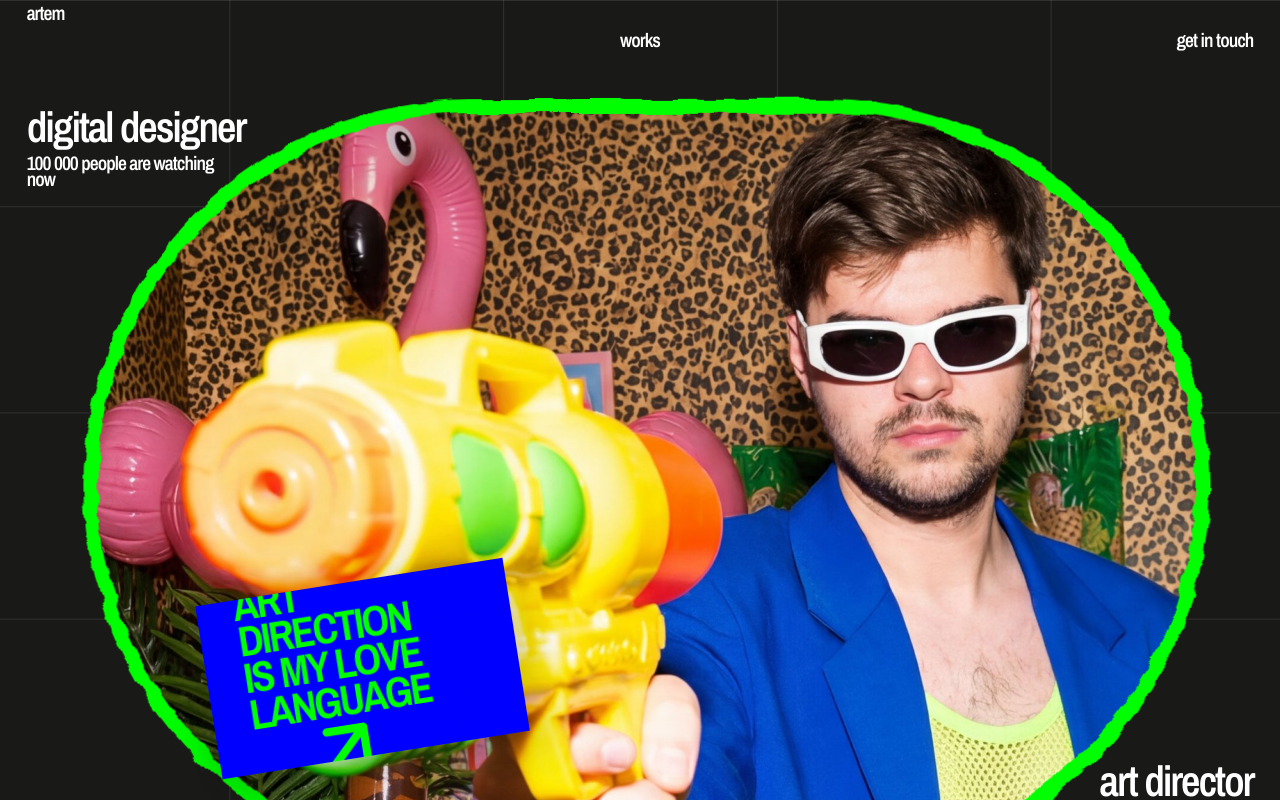
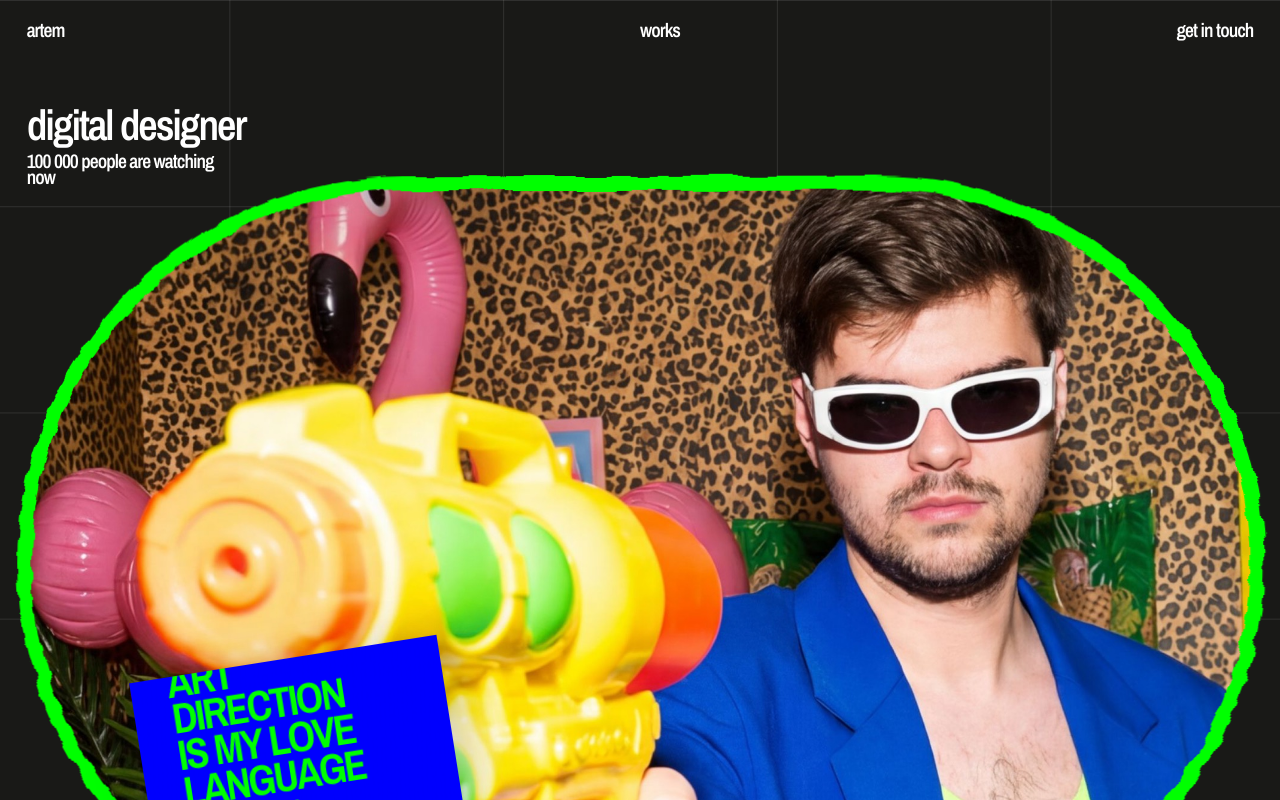
Before and after one commit to panteleevworkplace-del/portfolio-website, a React (Vite) app: page / in a window 1280 px wide. Shown: the top 800 px of the page. Built offline with nearby package versions, Linux system fonts and the light colour scheme.

Commit message:
Fix hero centering and header alignment

```diff
--- a/src/styles.css
+++ b/src/styles.css
@@ -74,10 +74,12 @@ a {
 .site-header {
   position: absolute;
   z-index: 20;
-  inset: 0 var(--page-pad) auto;
-  height: 54px;
+  top: 20px;
+  left: var(--page-pad);
+  right: var(--page-pad);
+  height: 22px;
   display: grid;
-  grid-template-columns: 1fr 1fr 1fr;
+  grid-template-columns: 1fr auto 1fr;
   align-items: center;
   font-size: var(--text-nav);
   font-weight: 600;
@@ -91,27 +93,29 @@ a {
 }
 
 .site-header nav {
-  grid-column: 1 / 4;
+  grid-column: 2 / 4;
   display: grid;
-  grid-template-columns: 1fr auto 1fr;
+  grid-template-columns: auto 1fr;
   align-items: center;
+  width: 100%;
   pointer-events: none;
 }
 
 .logo {
   justify-self: start;
+  align-self: center;
   position: relative;
   z-index: 2;
 }
 
 .nav-works {
-  grid-column: 2;
+  grid-column: 1;
   justify-self: center;
   pointer-events: auto;
 }
 
 .nav-touch {
-  grid-column: 3;
+  grid-column: 2;
   justify-self: end;
   pointer-events: auto;
 }
@@ -197,12 +201,13 @@ a {
   padding-top: 108px;
 }
 
-.hero-meta {
-  position: absolute;
-  z-index: 4;
-  left: var(--page-pad);
-  top: clamp(104px, 8.6vw, 124px);
-  max-width: 255px;
+.hero-visual {
+  position: relative;
+  width: min(100%, 1275px);
+  height: clamp(470px, 59vw, 850px);
+  margin-inline: auto;
+  border-radius: 999px;
+  overflow: visible;
 }
 
 .hero-meta h1 {
@@ -224,10 +229,9 @@ a {
 
 .hero-visual {
   position: relative;
-  width: min(calc(100% - 120px), 1275px);
+  width: min(100%, 1275px);
   height: clamp(470px, 59vw, 850px);
-  margin-left: auto;
-  margin-right: clamp(30px, 4.2vw, 60px);
+  margin-inline: auto;
   border-radius: 999px;
   overflow: visible;
 }
```
